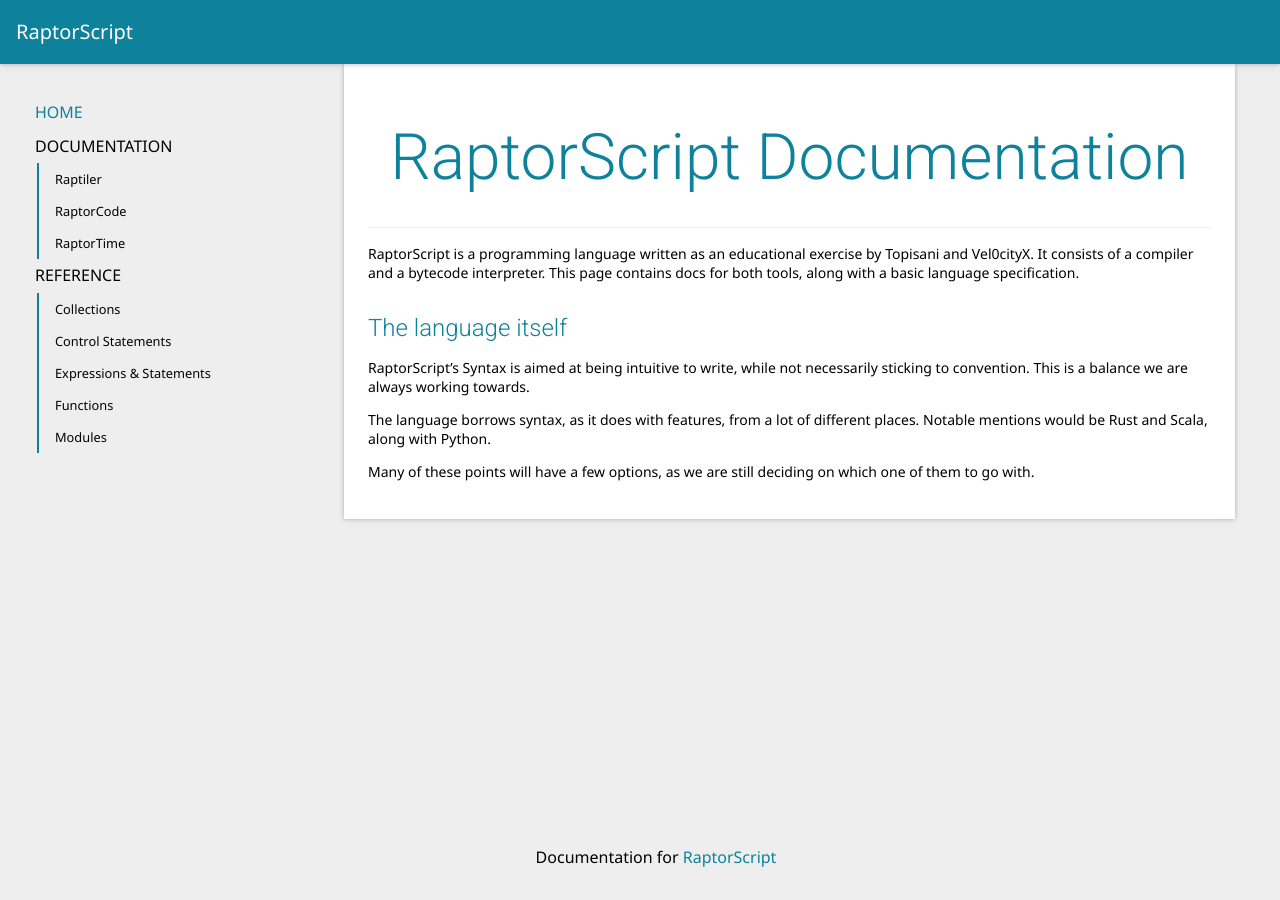
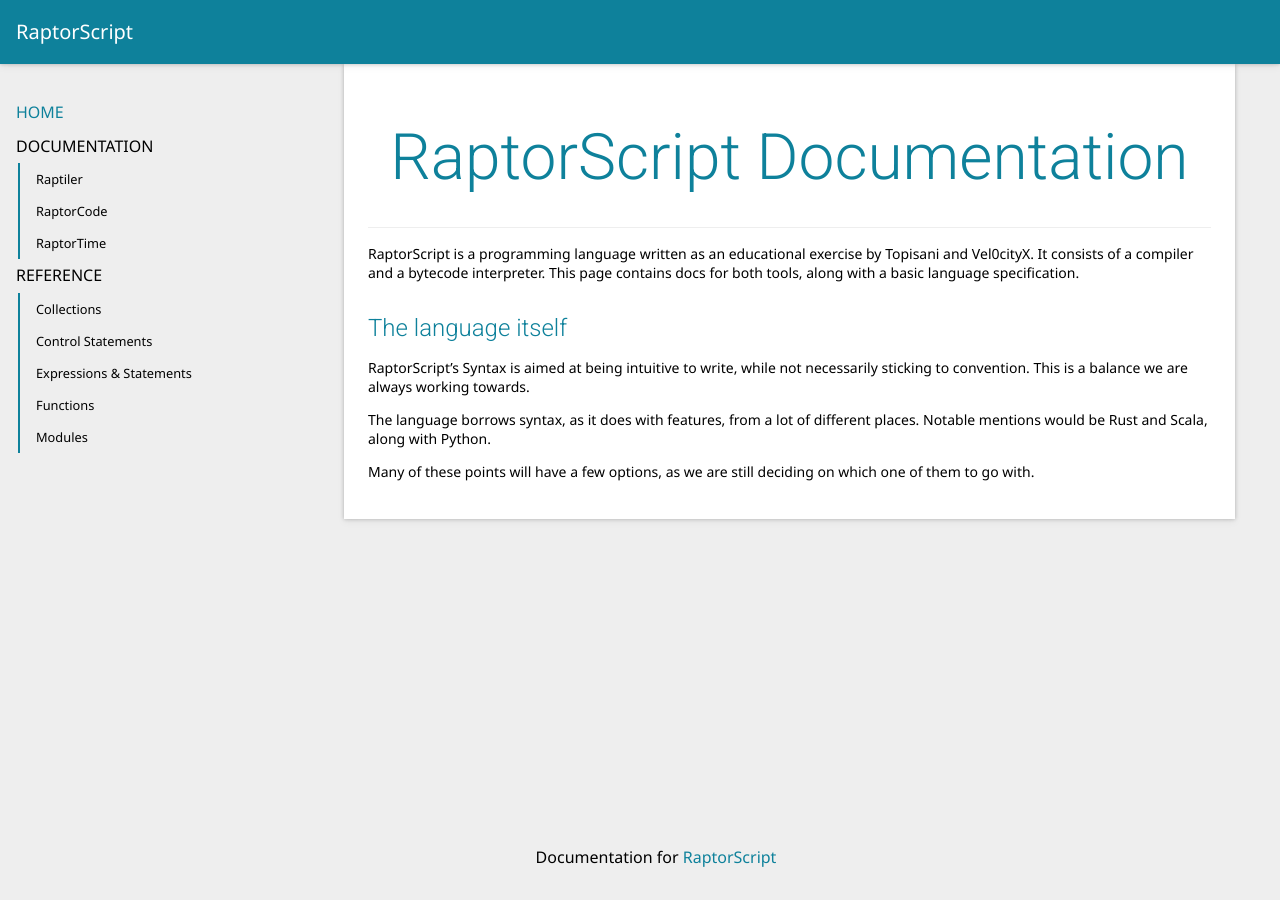
Before and after one commit to raptor-lang/raptor-lang.github.io, a Jekyll site: the page built from index.md, in a window 1280 px wide. Built offline with Jekyll 4.4.1, drawn with Linux system fonts in a browser that asks for light colours; nearby versions of some CDN libraries.

Commit message:
Increased navigation indentation

```diff
--- a/css/main.scss
+++ b/css/main.scss
@@ -107,6 +107,7 @@ footer {
     overflow-x: hidden;
     & > .navigation {
         display: block !important;
+        padding-left: 0 !important;
         & > div {
             text-transform: uppercase;
             font-weight: normal;
@@ -130,7 +131,7 @@ footer {
         display: none;
         text-transform: none;
         font-weight: normal;
-        padding-left: calc(1rem + 3px);
+        padding-left: 2rem;
         a {
             color: inherit;
             &:hover {
```
